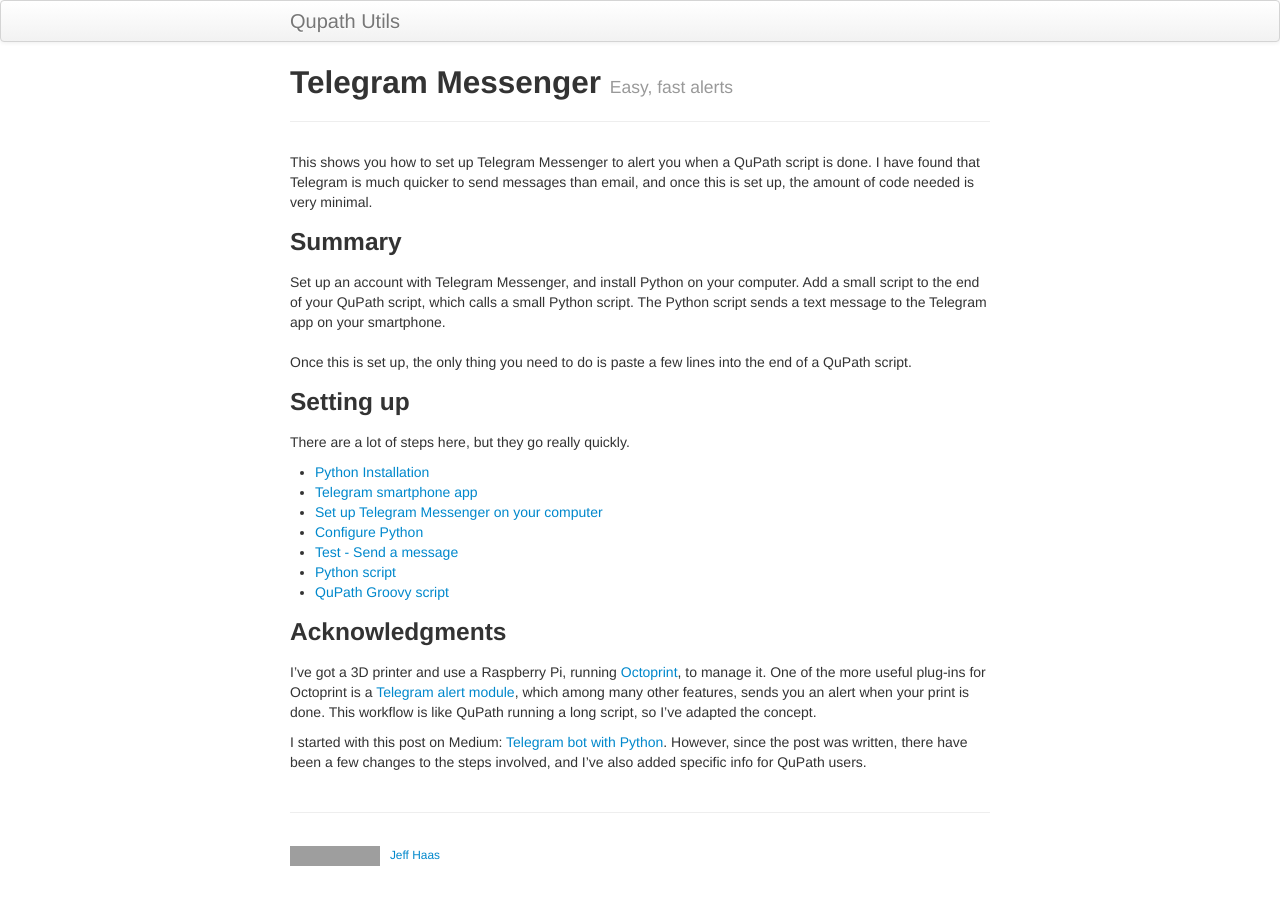
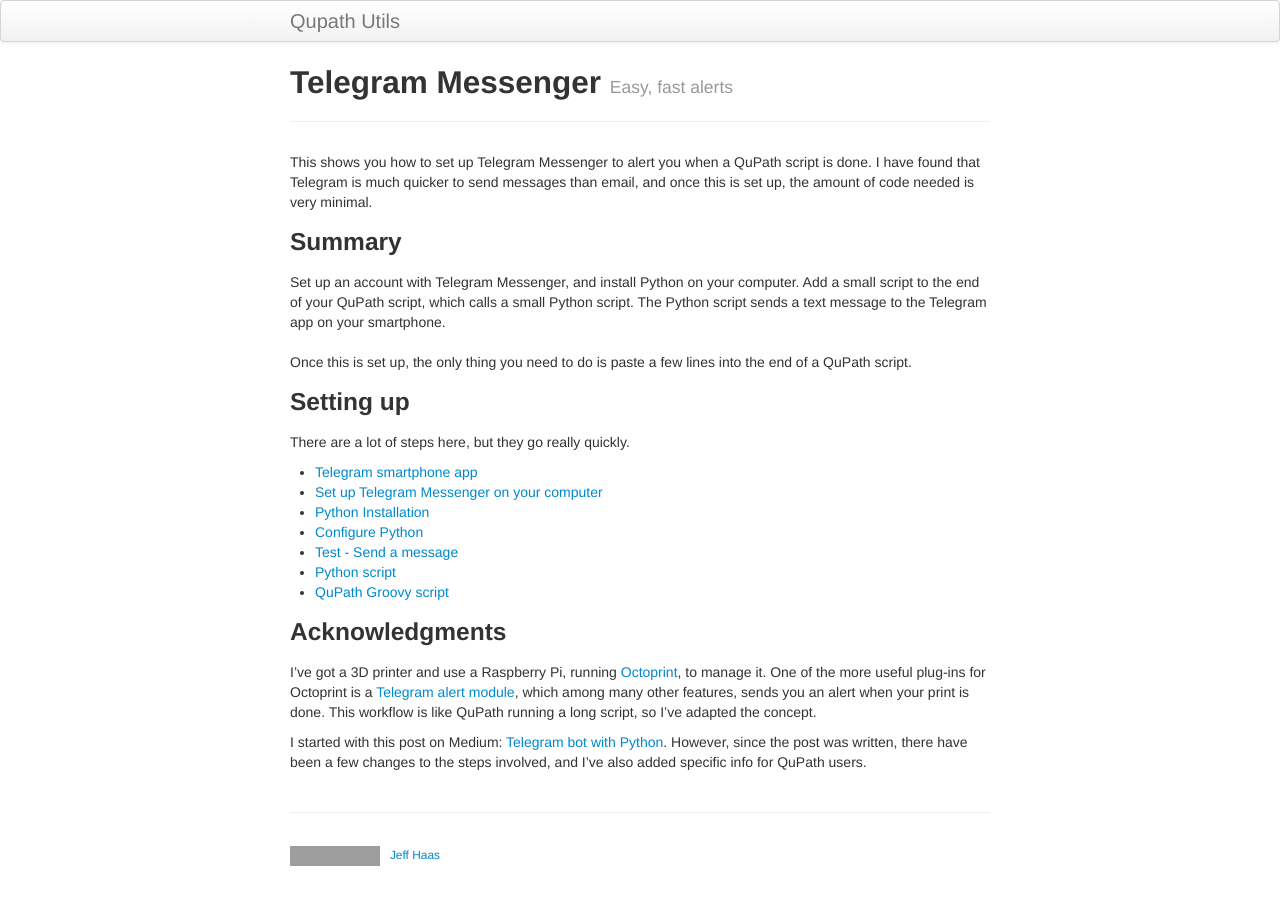
Before and after one commit to Jeff-Haas/qupath_utils, a Jekyll site: the page built from pages/telegram.md, in a window 1280 px wide. Built offline with Jekyll 4.4.1, drawn with Linux system fonts in a browser that asks for light colours; grey boxes are pictures that could not be loaded.

```diff
--- a/pages/telegram.md
+++ b/pages/telegram.md
@@ -17,9 +17,9 @@ Once this is set up, the only thing you need to do is paste a few lines into the
 ### Setting up
 There are a lot of steps here, but they go really quickly.
 
-- [Python Installation](python_install.html)
 - [Telegram smartphone app](telegram_app.html)
 - [Set up Telegram Messenger on your computer](telegram_setup.html)
+- [Python Installation](python_install.html)
 - [Configure Python](python_config.html)
 - [Test - Send a message](test_message.html)
 - [Python script](python_script.html)
```
